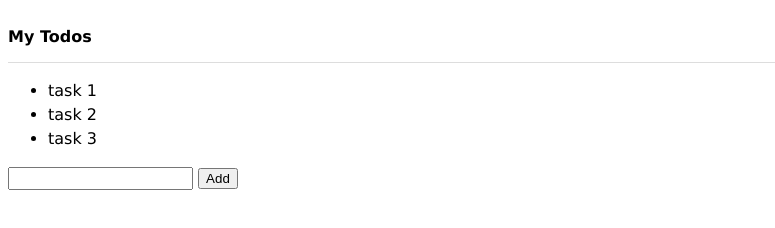
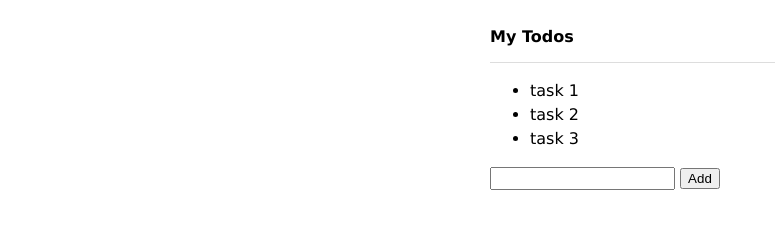
Before and after one commit to okapeeokapee/Vue.js-introduction, a plain HTML site: page index.html in a window 1280 px wide. Shown: the whole page, without its empty margins (0-775 px from the left). Drawn offline with nearby package versions, Linux system fonts and the light colour scheme.

Commit message:
class container added

```diff
--- a/index.html
+++ b/index.html
@@ -7,7 +7,7 @@
   <title>Document</title>
 </head>
 <body>
-  <div id="app">
+  <div id="app" class="container">
     <h1>My Todos</h1>
     <ul>
       <li v-for="todo in todos">{{todo}}</li>
```
